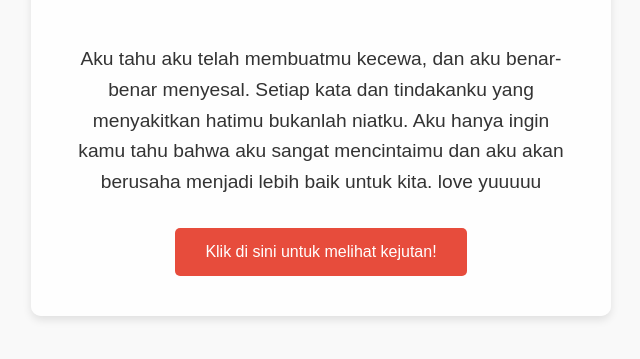
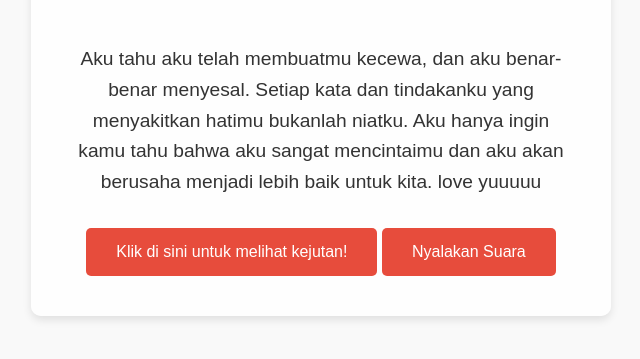
Before and after one commit to raihanguntur/maafya, a plain HTML site: page index.html in a window 1280 px wide. Shown: the part 389-748 px from the top of the page, without its empty margins (319-959 px from the left). Drawn offline with Linux system fonts and the light colour scheme.

Commit message:
Update index.html

```diff
--- a/index.html
+++ b/index.html
@@ -20,6 +20,7 @@
         </p>
         <button id="surpriseButton">Klik di sini untuk melihat kejutan!</button>
         <p id="surpriseMessage" class="hidden">Aku berjanji akan selalu membuatmu tersenyum. Maafkan aku, ya nong yaaaaaaaaa? 💖</p>
+        <button id="enableAudio">Nyalakan Suara</button>
         <audio id="surpriseAudio" autoplay loop playsinline>
             <source src="audio/music.mp3" type="audio/mpeg">
             Browser kamu tidak mendukung pemutaran audio.
```
